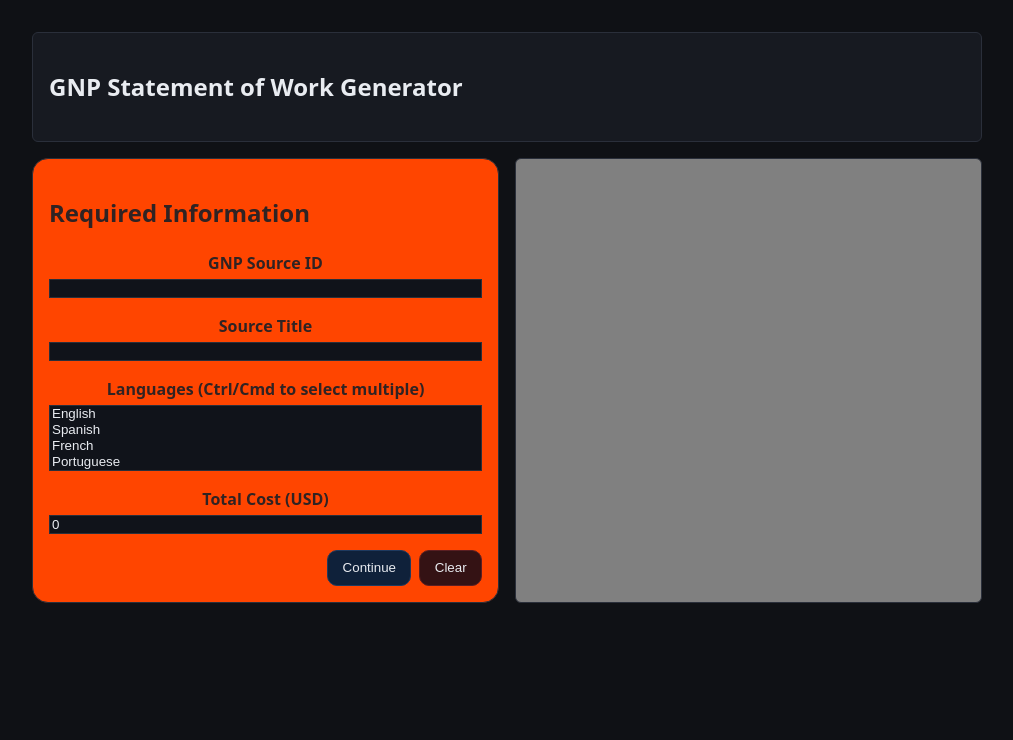
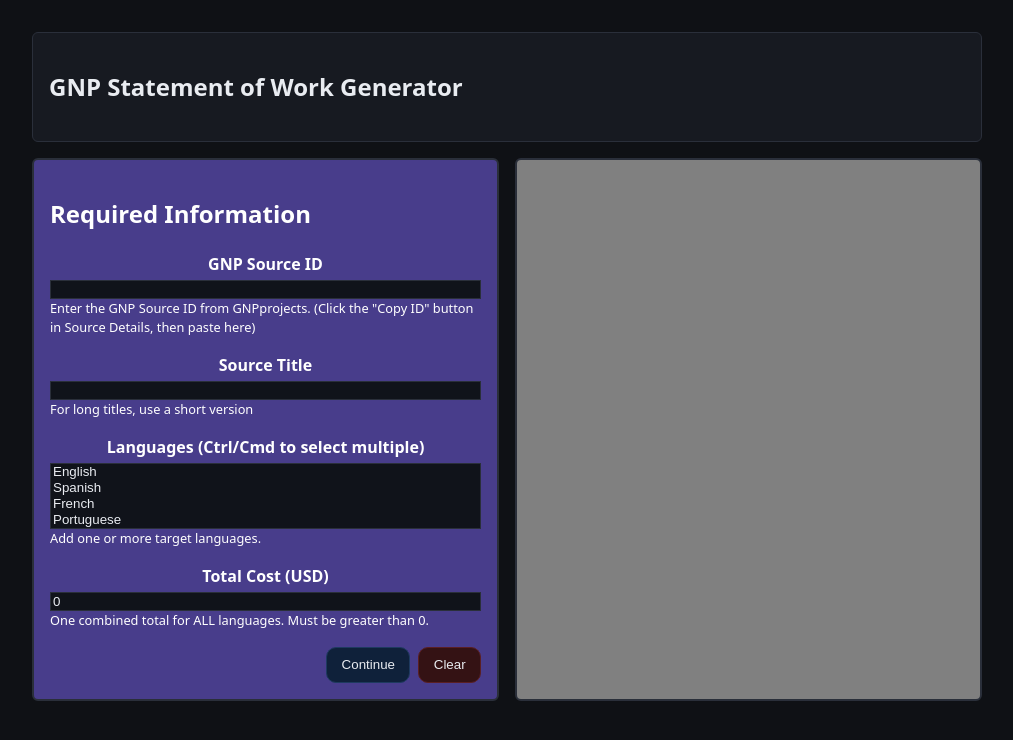
Before and after one commit to stargelnaz/gmc.sow, a React (Vite) app: page / in a window 1280 px wide. Shown: the top 740 px of the page, without its empty margins (133-1146 px from the left). Built offline with nearby package versions, Linux system fonts and the light colour scheme.

Commit message:
add help text

```diff
--- a/src/App.css
+++ b/src/App.css
@@ -65,9 +65,8 @@ main.page {
 }
 
 .hint {
-  font-size: 0.9rem;
-  margin: 0.25rem 0 1rem 0;
-  color: var(--hint, var(--muted));
+  font-size: 0.8rem;
+  color: var(--hint);
 }
 .error {
   margin-top: 0.25rem;
@@ -283,18 +282,18 @@ select {
 .panel.left {
   grid-area: left;
   padding: 1rem;
-  background: orangered;
-  border: 1px solid var(--border);
-  border-radius: 16px;
-  color: rgb(48, 35, 35);
+  background: darkslateblue;
+  border: 2px solid var(--border);
+  border-radius: 6px;
+  color: white;
 }
 .page.right {
   grid-area: right;
   padding: 1.25rem;
   background: gray;
-  border: 1px solid var(--border);
+  border: 2px solid var(--border);
   border-radius: 6px;
-  color: black;
+  color: white;
 }
 
 .buttons {
--- a/src/config/fields.js
+++ b/src/config/fields.js
@@ -9,8 +9,9 @@ export const FIELDS = [
     page: 1,
     type: 'string',
     defaultValue: '',
-    hint: (values) =>
-      values.gnpSourceId ? `ID “${values.gnpSourceId}”` : 'e.g. GNPS00023',
+    hint: () =>
+      'Enter the GNP Source ID from GNPprojects. (Click the "Copy ID" button in Source Details, then paste here)',
+
     validate: (v) => (!v || v.trim() === '' ? 'Required.' : null)
   },
   {
@@ -50,7 +51,7 @@ export const FIELDS = [
     hint: (values) =>
       Number.isFinite(values.totalCost) && values.totalCost > 0
         ? 'OK'
-        : 'Set a non-zero price.',
+        : 'One combined total for ALL languages. Must be greater than 0.',
     validate: (v) => {
       if (!Number.isFinite(v)) return 'Enter a valid number.';
       if (v <= 0) return 'Price must be greater than 0.';
@@ -78,14 +79,15 @@ export const FIELDS = [
       const labels = langs.map((c) => LANGUAGE_LABEL_BY_CODE[c] || c);
       let langSuffix = '';
       if (labels.length === 1) langSuffix = ` — ${labels[0]}`;
-      else if (labels.length > 1 && labels.length <= 4)
+      else if (labels.length > 1 && labels.length <= 7)
         langSuffix = ` — ${labels.join(', ')}`;
       else if (labels.length > 4) langSuffix = ' — Multiple Languages';
 
       return base + langSuffix;
     },
     dependsOn: ['sourceTitle', 'gnpSourceId', 'languages'],
-    hint: () => `Auto-generated from Source Title, GNP Source ID, and Languages`
+    hint: () =>
+      `Auto-generated. Change the information in the "Required Information" panel, and it will update here.`
   },
 
   // 1. Project Information
@@ -94,7 +96,8 @@ export const FIELDS = [
     label: 'Project Summary',
     page: 2,
     type: 'string',
-    defaultValue: 'Translation, Editing, Formatting of',
+    defaultValue:
+      'Translation of Global Nazarene Publications project into the language(s) indicated.  ',
     hint: (values) =>
       values.projectSummary
         ? 'Make sure summary matches scope and dates.'
@@ -185,7 +188,8 @@ export const FIELDS = [
     label: 'Work Requirements',
     page: 2,
     type: 'string',
-    defaultValue: 'High quality, professional standards'
+    defaultValue:
+      'High quality, professional standards, no access to GMC tools or systems unless provided by GNP.'
   },
 
   // 6. Primary Contacts
--- a/src/pages/MainPage.jsx
+++ b/src/pages/MainPage.jsx
@@ -11,7 +11,7 @@ export default function MainPage() {
   // store
   const values = useFormStore((s) => s.values);
   const errors = useFormStore((s) => s.errors);
-  const hints = useFormStore((s) => s.hints);
+  // const hints = useFormStore((s) => s.hints);
   const setValue = useFormStore((s) => s.setValue);
   const setErrors = useFormStore((s) => s.setErrors);
   const setMany = useFormStore((s) => s.setMany);
@@ -72,16 +72,21 @@ export default function MainPage() {
       <div className='panel left'>
         <h2>Required Information</h2>
 
-        {page1Fields.map((field) => (
+        {page1Fields.map((field) => {
+          const hintText =
+            typeof field.hint === 'function' ? field.hint(values) : field.hint;
+
+          return (
             <FieldRow
               key={field.id}
               field={field}
               value={values[field.id]}
               error={errors[field.id]}
-            hint={hints[field.id]}
+              hint={hintText}
               onChange={(val) => setValue(field.id, val)}
             />
-        ))}
+          );
+        })}
 
         <div className='buttons'>
           <button
@@ -103,16 +108,23 @@ export default function MainPage() {
           <>
             <h2>Statement of Work</h2>
             <div className='stack'>
-              {page2Fields.map((field) => (
+              {page2Fields.map((field) => {
+                const hintText =
+                  typeof field.hint === 'function'
+                    ? field.hint(values)
+                    : field.hint;
+
+                return (
                   <RightFieldRow
                     key={field.id}
                     field={field}
                     value={values[field.id]}
                     error={errors[field.id]}
-                  hint={hints[field.id]}
+                    hint={hintText}
                     onChange={(val) => setValue(field.id, val)}
                   />
-              ))}
+                );
+              })}
             </div>
           </>
         ) : null}
--- a/src/utils/generateSowPdf.js
+++ b/src/utils/generateSowPdf.js
@@ -81,7 +81,10 @@ export function generateSowPdf(state) {
   // 2. Scope
   y += 6;
   addText('2. SCOPE OF WORK', { bold: true });
-  addKV('2.1 Description of Services:', state.services || '');
+  addKV(
+    '2.1 Description of Services:',
+    state.descriptionOfServices ?? state.services ?? ''
+  );
   addKV('2.2 Deliverables:', state.deliverables || '');
 
   // 3. Schedule
```
Also changed, not shown: 1 other file (tests, documents, lock files or other folders). Lines whose indentation alone changed are shown as unchanged.
